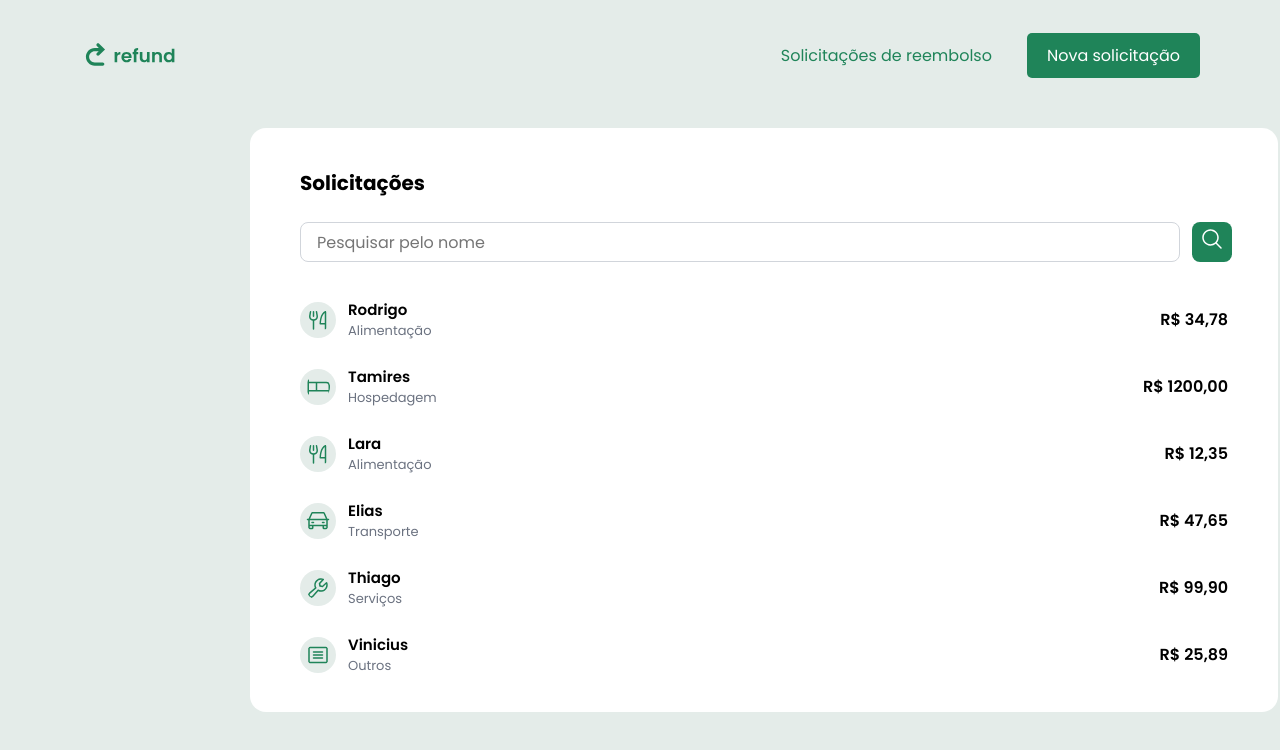
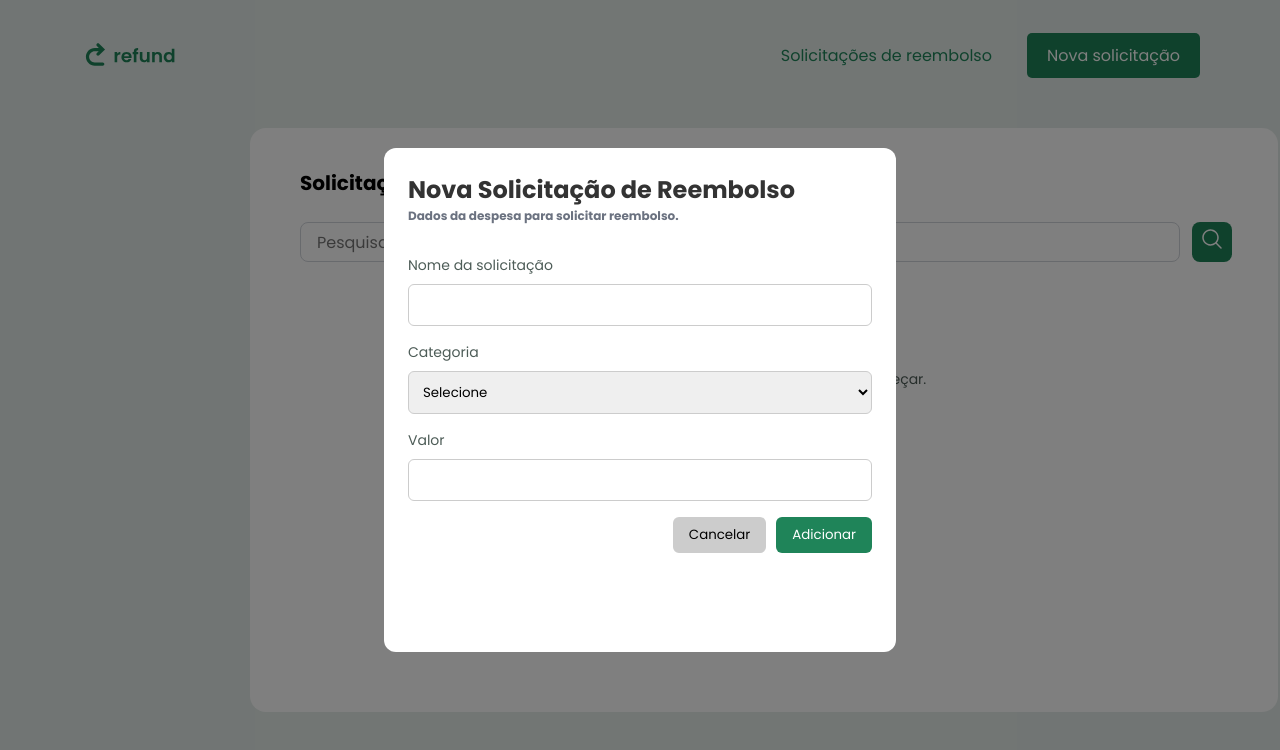
Before and after one commit to JulioAlencar0/refund-web, a React (Vite) app: page / in a window 1280 px wide. Both pictures are taken after a click on the button "Nova solicitação". Shown: the top 750 px of the page. Built offline with nearby package versions, Linux system fonts and the light colour scheme.

Commit message:
feat: implement refund management features with modal for new requests and pagination

```diff
--- a/index.html
+++ b/index.html
@@ -2,7 +2,7 @@
 <html lang="en">
   <head>
     <meta charset="UTF-8" />
-    <link rel="icon" type="image/svg+xml" href="/vite.svg" />
+    <link rel="icon" type="image/png+xml" href="./src/assets/refund.png" />
     <link rel="preconnect" href="https://fonts.googleapis.com">
     <link rel="preconnect" href="https://fonts.gstatic.com" crossorigin>
     <link href="https://fonts.googleapis.com/css2?family=Montserrat:ital,wght@0,100..900;1,100..900&family=Poppins:ital,wght@0,100;0,200;0,300;0,400;0,500;0,600;0,700;0,800;0,900;1,100;1,200;1,300;1,400;1,500;1,600;1,700;1,800;1,900&display=swap" rel="stylesheet">
--- a/src/App.jsx
+++ b/src/App.jsx
@@ -1,3 +1,4 @@
+import { useState } from "react";
 import logo from "./assets/logo.svg";
 import search from "./assets/search.svg";
 import food from "./assets/food.svg";
@@ -5,29 +6,58 @@ import car from "./assets/car.svg";
 import hotel from "./assets/hotel.svg";
 import service from "./assets/service.svg";
 import other from "./assets/other.svg";
+import empty from "./assets/empty.svg";
 
 function App() {
-  const refunds = [
-    { id: 1, name: "Rodrigo", category: "Alimentação", value: 34.78, icon: food },
-    { id: 2, name: "Tamires", category: "Hospedagem", value: 1200, icon: hotel },
-    { id: 3, name: "Lara", category: "Alimentação", value: 12.35, icon: food },
-    { id: 4, name: "Elias", category: "Transporte", value: 47.65, icon: car },
-    { id: 5, name: "Thiago", category: "Serviços", value: 99.9, icon: service },
-    { id: 6, name: "Vinicius", category: "Outros", value: 25.89, icon: other },
-  ];
+  const [refunds, setRefunds] = useState([]);
+  const [currentPage, setCurrentPage] = useState(1);
+  const [showModal, setShowModal] = useState(false);
+
+  const itemsPerPage = 6;
+  const totalPages = Math.ceil(refunds.length / itemsPerPage);
+  const startIndex = (currentPage - 1) * itemsPerPage;
+  const endIndex = startIndex + itemsPerPage;
+  const currentRefunds = refunds.slice(startIndex, endIndex);
+
+  // Estados do formulário
+  const [name, setName] = useState("");
+  const [category, setCategory] = useState("Selecione");
+  const [value, setValue] = useState("");
+
+  const icons = {
+    "Alimentação": food,
+    "Hospedagem": hotel,
+    "Transporte": car,
+    "Serviços": service,
+    "Outros": other
+  };
+
+  const addRefund = () => {
+    if (!name || !value) return; // validação simples
+    const newRefund = {
+      id: Date.now(),
+      name,
+      category,
+      value: parseFloat(value),
+      icon: icons[category],
+    };
+    setRefunds([...refunds, newRefund]);
+    setShowModal(false);
+    setName("");
+    setCategory("Alimentação");
+    setValue("");
+  };
 
   return (
     <div id="container">
       <div className="header">
         <img src={logo} alt="Logo" />
         <button className="btn1">Solicitações de reembolso</button>
-        <button className="btn2">Nova solicitação</button>
+        <button className="btn2" onClick={() => setShowModal(true)}>Nova solicitação</button>
       </div>
 
       <div className="content">
         <h1>Solicitações</h1>
-
-
         <input
           className="input"
           type="text"
@@ -37,9 +67,15 @@ function App() {
           <img src={search} alt="buscar" />
         </button>
 
-
         <div className="results">
-          {refunds.map((item) => (
+          {currentRefunds.length === 0 ? (
+            <div className="empty-state">
+                <img src={empty} alt="" />
+              <p> Nenhuma solicitação encontrada!</p>
+              <p>Adicione uma nova solicitação para começar.</p>
+            </div>
+          ) : (
+            currentRefunds.map((item) => (
               <div key={item.id} className="refund-item">
                 <div className="left">
                   <img src={item.icon} alt="" className="icon" />
@@ -52,9 +88,63 @@ function App() {
                   R$ {item.value.toFixed(2).replace(".", ",")}
                 </p>
               </div>
-          ))}
+            ))
+          )}
+
+          {totalPages > 1 && (
+            <div className="pagination">
+              <button
+                onClick={() => setCurrentPage((p) => Math.max(p - 1, 1))}
+                disabled={currentPage === 1}
+              >
+                ←
+              </button>
+              <span>Página {currentPage} de {totalPages}</span>
+              <button
+                onClick={() => setCurrentPage((p) => Math.min(p + 1, totalPages))}
+                disabled={currentPage === totalPages}
+              >
+                →
+              </button>
+            </div>
+          )}
         </div>
       </div>
+
+      {/* Modal */}
+      {showModal && (
+        <div className="modal-backdrop">
+          <div className="modal">
+            <h2>Nova Solicitação de Reembolso</h2>
+            <h5>Dados da despesa para solicitar reembolso.</h5>
+              <p>Nome da solicitação</p>
+            <input
+              type="text"
+              value={name}
+              onChange={(e) => setName(e.target.value)}
+            />
+            <p>Categoria</p>
+            <select value={category} placeholder="Selecione" onChange={(e) => setCategory(e.target.value)}>
+              <option>Selecione</option>
+              <option>Alimentação</option>
+              <option>Hospedagem</option>
+              <option>Transporte</option>
+              <option>Serviços</option>
+              <option>Outros</option>
+            </select>
+            <p>Valor</p>
+            <input
+              type="number"
+              value={value}
+              onChange={(e) => setValue(e.target.value)}
+            />
+            <div className="modal-buttons">
+              <button onClick={() => setShowModal(false)}>Cancelar</button>
+              <button onClick={addRefund}>Adicionar</button>
+            </div>
+          </div>
+        </div>
+      )}
     </div>
   );
 }
--- a/src/index.css
+++ b/src/index.css
@@ -121,6 +121,107 @@ body {
 }
 
 .value {
-  font-weight: 600;
+  font-weight: 500;
   color: #000;
 }
+.empty{
+  margin-bottom: 16px;
+  font-size: 2px;
+}
+
+
+.empty-state {
+  display: flex;
+  flex-direction: column;
+  align-items: center;
+  justify-content: center;
+  color: #6b7280;
+  font-size: 17px;
+  margin-top: 50px;
+}
+
+.pagination {
+  display: flex;
+  justify-content: center;
+  align-items: center;
+  gap: 12px;
+  margin-top: 20px;
+}
+
+.pagination button {
+  padding: 6px 12px;
+  border: 1px solid #1F8459;
+  border-radius: 6px;
+  background-color: #fff;
+  color: #1F8459;
+  cursor: pointer;
+}
+
+.pagination button:disabled {
+  opacity: 0.5;
+  cursor: default;
+}
+
+.modal-backdrop {
+  position: fixed;
+  top: 0;
+  left: 0;
+  width: 100%;
+  height: 100%;
+  background-color: rgba(0,0,0,0.5);
+  display: flex;
+  justify-content: center;
+  align-items: center;
+  z-index: 100;
+}
+h5 {
+  font-size: 12px;
+  color: #6b7280;
+  margin-bottom: 30px;
+}
+
+p {
+  font-size: 14px;
+  color: #4D5C57;
+  margin-bottom: 8px;
+}
+
+.modal {
+  background-color: #fff;
+  padding: 24px;
+  border-radius: 12px;
+  width: 512px;
+  height: 504px;
+  display: flex;
+  flex-direction: column;
+}
+
+.modal input, .modal select {
+  padding: 10px;
+  border-radius: 6px;
+  border: 1px solid #ccc;
+  margin-bottom: 16px;
+}
+
+.modal-buttons {
+  display: flex;
+  justify-content: flex-end;
+  gap: 10px;
+}
+
+.modal-buttons button {
+  padding: 8px 16px;
+  border: none;
+  border-radius: 6px;
+  cursor: pointer;
+}
+
+.modal-buttons button:first-child {
+  background-color: #ccc;
+  color: #000;
+}
+
+.modal-buttons button:last-child {
+  background-color: #1F8459;
+  color: #fff;
+}
```
Also changed, not shown: src/assets/empty.svg (added), src/assets/refund.png (added). Lines whose indentation alone changed are shown as unchanged.
